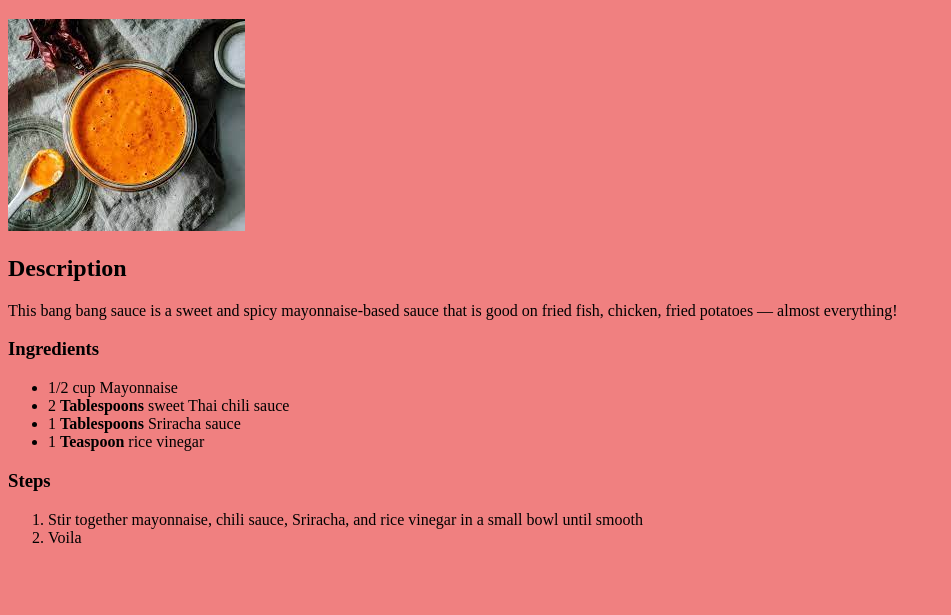
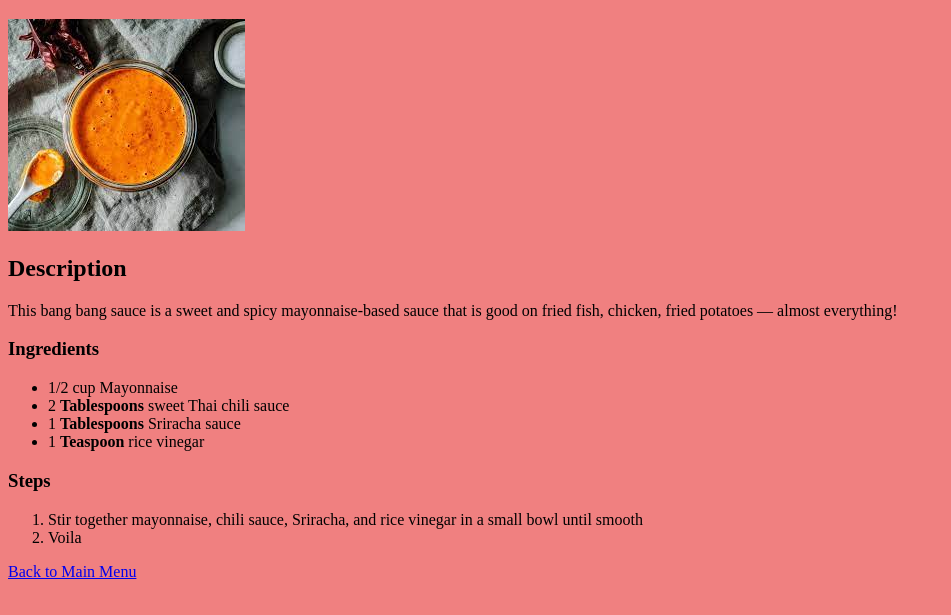
Before and after one commit to AhmadFalcon555/odin-recipes, a plain HTML site: page recipes/bang-bang-sauce.html in a window 1280 px wide. Shown: the part 61-676 px from the top of the page, without its empty margins (0-951 px from the left). Drawn offline with Linux system fonts and the light colour scheme.

Commit message:
add simple backto menu action

```diff
--- a/recipes/bang-bang-sauce.html
+++ b/recipes/bang-bang-sauce.html
@@ -26,6 +26,9 @@
                 <li>Stir together mayonnaise, chili sauce, Sriracha, and rice vinegar in a small bowl until smooth</li>
                 <li>Voila</li>
             </ol>
+
+            <a href="../index.html"> Back to Main Menu</a>
+
     </body>
 
 </html>
```
Also changed, not shown: recipes/banana-bread.html (+2 -0 lines), recipes/chicken-breast.html (+3 -0 lines).
